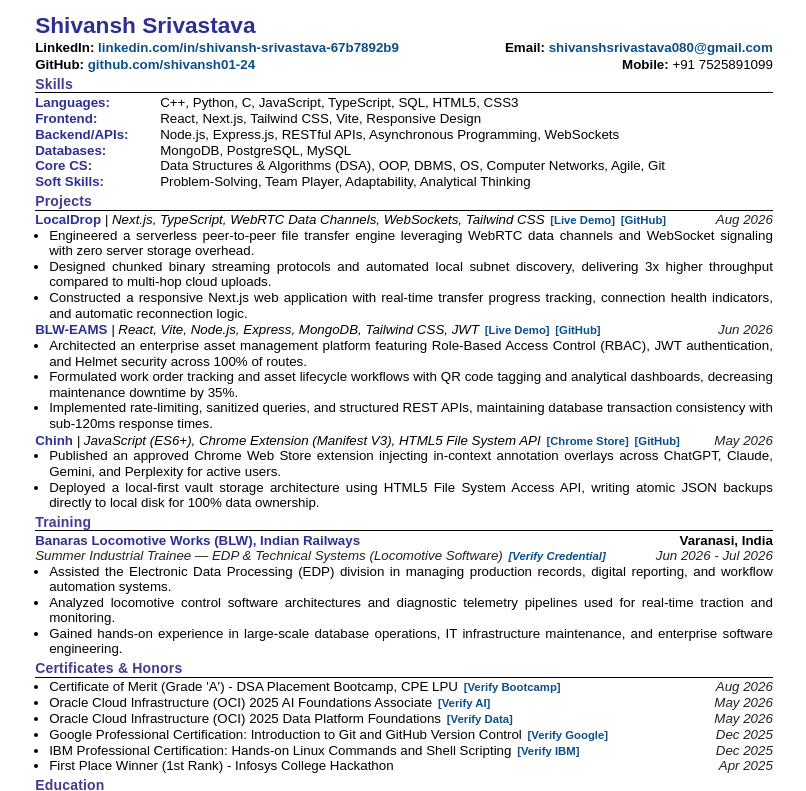
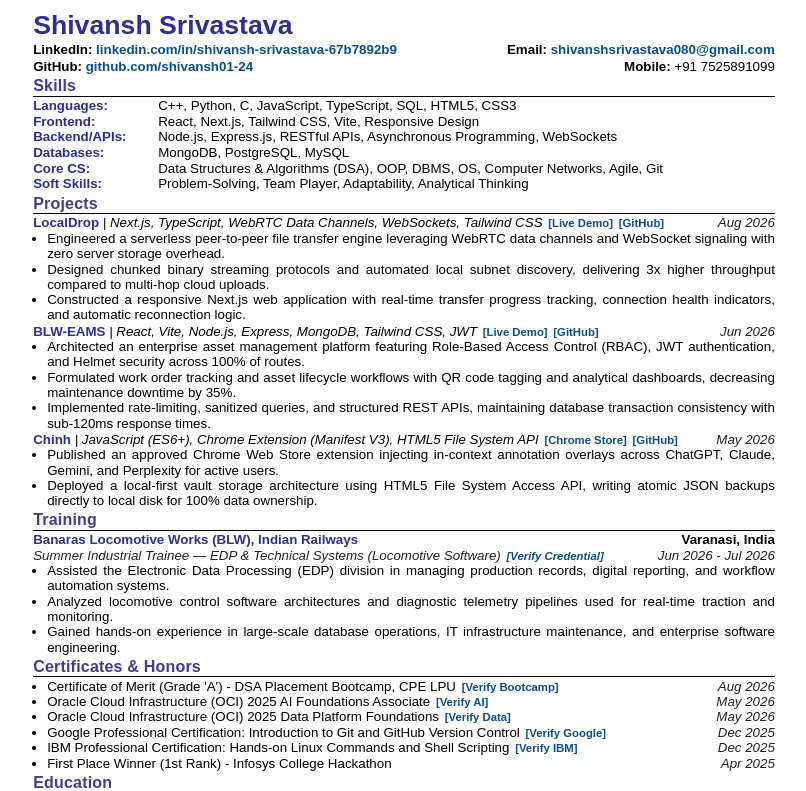
Before and after one commit to shivansh01-24/Portlo3d, a plain HTML site: page resume.html in a window 1280 px wide. Shown: the top 791 px of the page, without its empty margins (236-1042 px from the left). Drawn offline with Linux system fonts and the light colour scheme.

Commit message:
Update font hierarchy: Name to 20pt, Section Headings to 12pt, Project Names to 10pt with 1-page A4 geometry

```diff
--- a/resume.html
+++ b/resume.html
@@ -17,8 +17,8 @@
     font-family: Arial, Helvetica, sans-serif;
     color: #000000;
     background-color: #ffffff;
-    line-height: 1.15;
-    padding: 12px 28px 10px 28px;
+    line-height: 1.14;
+    padding: 10px 26px 6px 26px;
     width: 210mm;
     height: 297mm;
     margin: 0 auto;
@@ -36,7 +36,7 @@
 
   /* HEADER */
   .name-title {
-    font-size: 17pt;
+    font-size: 20.0pt;
     font-weight: bold;
     color: #2D2F92;
     margin-bottom: 2px;
@@ -46,7 +46,7 @@
     justify-content: space-between;
     align-items: baseline;
     font-size: 10.0pt;
-    margin-bottom: 1.5px;
+    margin-bottom: 1.2px;
     color: #000000;
   }
   .contact-item-label {
@@ -64,21 +64,21 @@
 
   /* SECTION HEADERS */
   .section {
-    margin-top: 3.5px;
+    margin-top: 3.0px;
   }
   .section-title {
-    font-size: 10.5pt;
+    font-size: 12.0pt;
     font-weight: bold;
     color: #473992;
     border-bottom: 1.2px solid #000000;
     padding-bottom: 0.5px;
-    margin-bottom: 1.5px;
+    margin-bottom: 1.2px;
     letter-spacing: 0.2px;
   }
 
   /* ENTRIES */
   .entry {
-    margin-bottom: 1.5px;
+    margin-bottom: 1.0px;
   }
   .entry-header {
     display: flex;
@@ -120,10 +120,10 @@
     margin-top: 0.5px;
   }
   li {
-    margin-bottom: 0.5px;
+    margin-bottom: 0.2px;
     font-size: 10.0pt;
     text-align: justify;
-    line-height: 1.15;
+    line-height: 1.14;
     color: #000000;
   }
 
@@ -131,8 +131,8 @@
   .skills-row {
     display: flex;
     font-size: 10.0pt;
-    margin-bottom: 0.6px;
-    line-height: 1.15;
+    margin-bottom: 0.5px;
+    line-height: 1.14;
   }
   .skills-label {
     font-weight: bold;
@@ -148,7 +148,7 @@
     margin-left: 14px;
   }
   .cert-list li {
-    margin-bottom: 0.5px;
+    margin-bottom: 0.2px;
     font-size: 10.0pt;
   }
   .cert-item {
```
Also changed, not shown: public/resume.html (+13 -13 lines), public/shivansh_srivastava_fis.html (+13 -13 lines), shivansh_srivastava_fis.html (+13 -13 lines), 4 other files.
